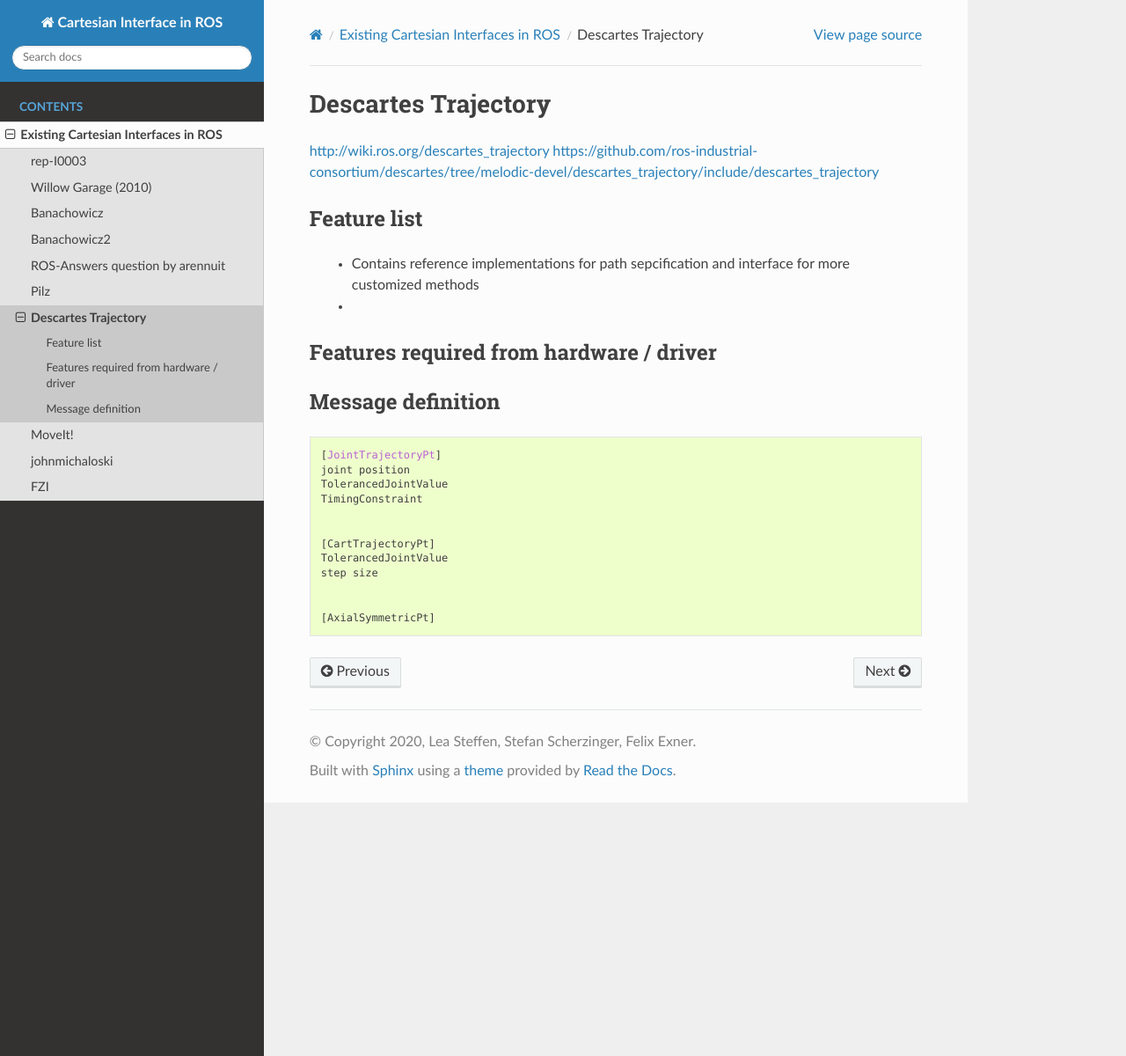
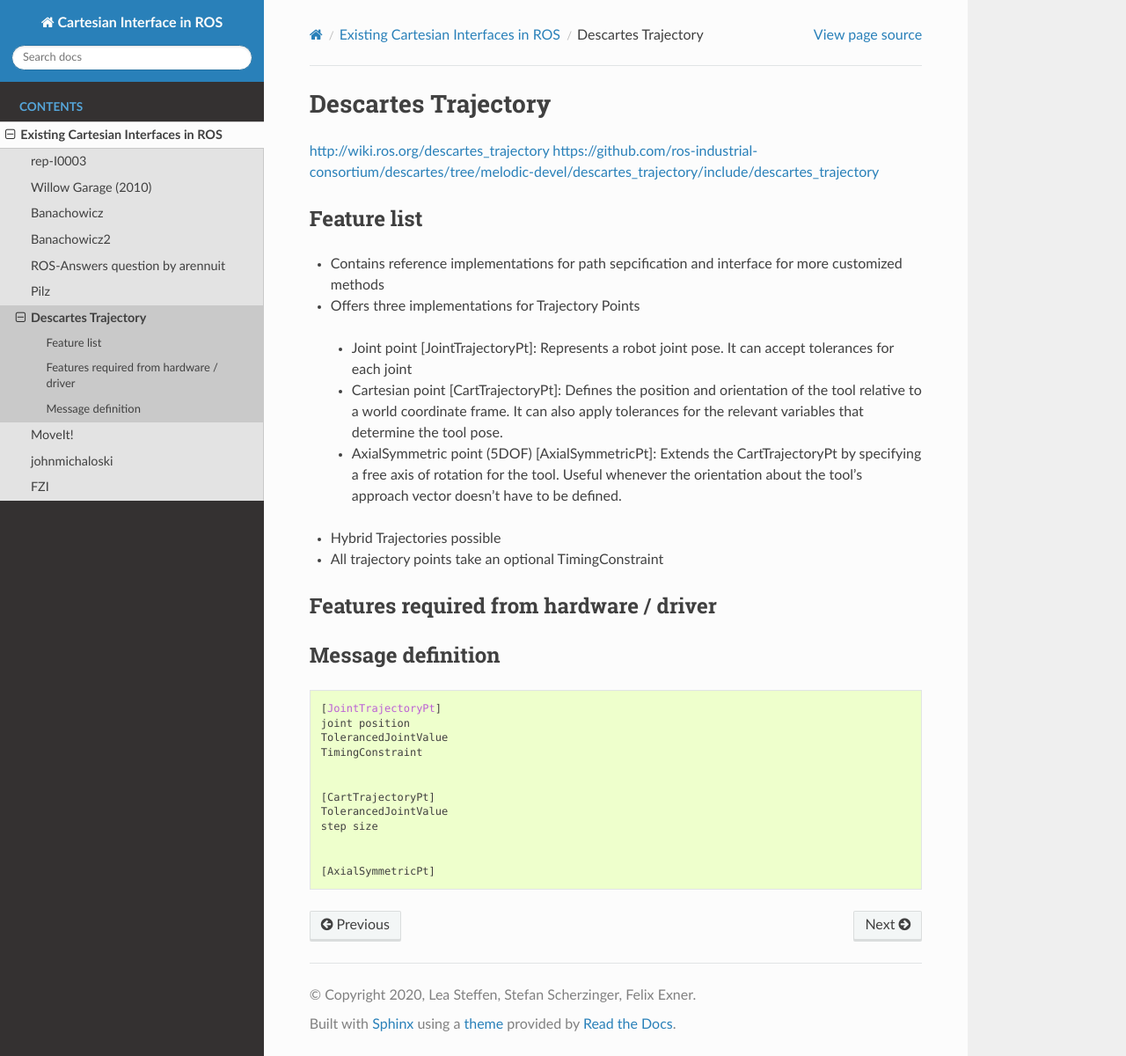
Before and after one commit to fzi-forschungszentrum-informatik/fzi_robot_interface_proposal, a Sphinx documentation site: the page built from MS1/research/source/existing/05_descartes.rst, in a window 1280 px wide and 1200 px high. Shown: the whole window at 88% size. Built offline with Sphinx 7.4.7 and the Read the Docs theme 2.0.0, drawn with Linux system fonts in a browser that asks for light colours.

Commit message:
updated feature list for descartes_trajectory interface

```diff
--- a/MS1/research/source/existing/05_descartes.rst
+++ b/MS1/research/source/existing/05_descartes.rst
@@ -7,8 +7,16 @@ https://github.com/ros-industrial-consortium/descartes/tree/melodic-devel/descar
 
 Feature list
 ------------
- * Contains reference implementations for path sepcification and interface for more customized methods
- *
+* Contains reference implementations for path sepcification and interface for more customized methods
+* Offers three implementations for Trajectory Points
+
+ * Joint point [JointTrajectoryPt]: Represents a robot joint pose. It can accept tolerances for each joint
+ * Cartesian point [CartTrajectoryPt]: Defines the position and orientation of the tool relative to a world coordinate frame. It can also apply tolerances for the relevant variables that determine the tool pose.
+ * AxialSymmetric point (5DOF) [AxialSymmetricPt]: Extends the CartTrajectoryPt by specifying a free axis of rotation for the tool. Useful whenever the orientation about the tool’s approach vector doesn’t have to be defined.
+
+* Hybrid Trajectories possible
+* All trajectory points take an optional TimingConstraint
+
 
 Features required from hardware / driver
 ----------------------------------------
```
